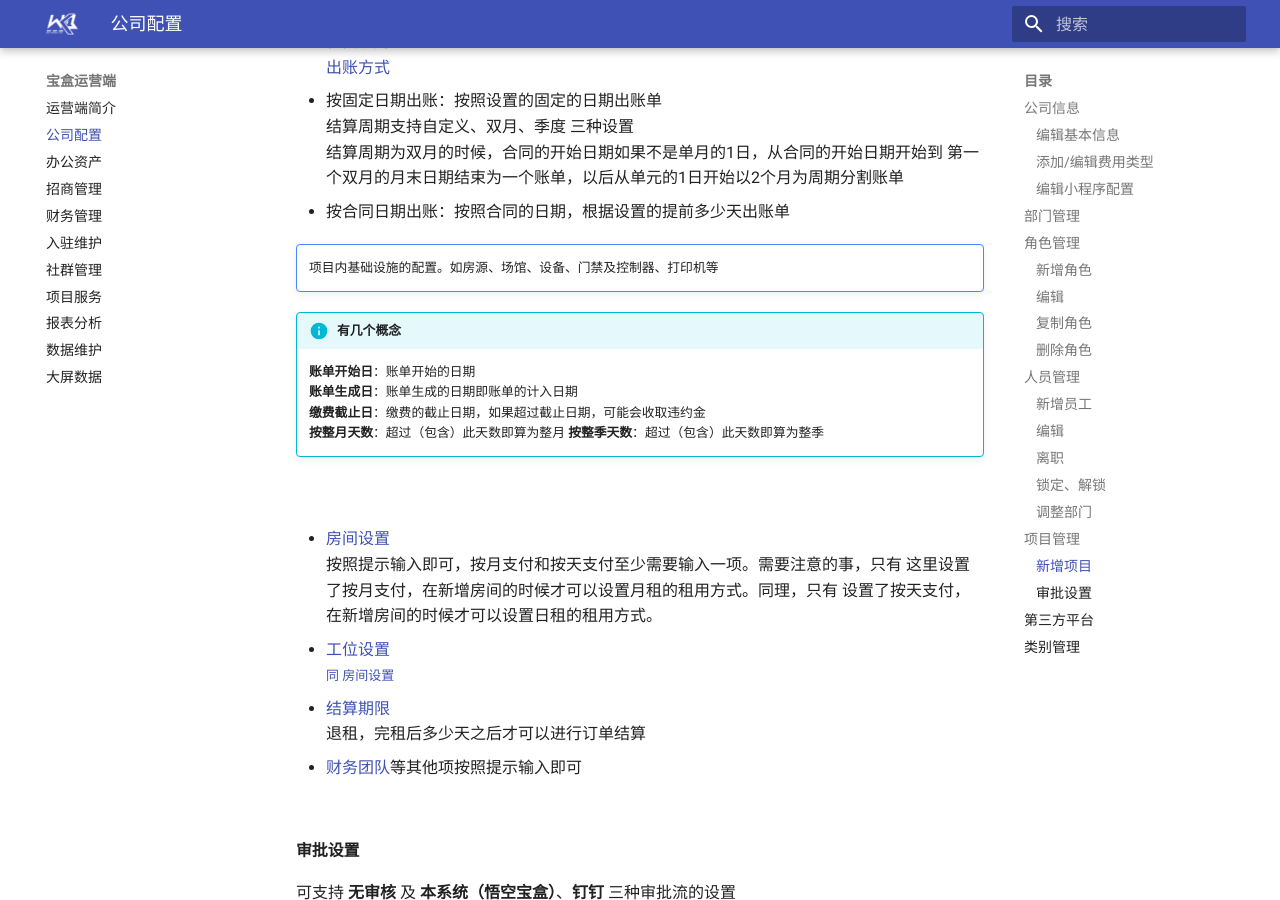
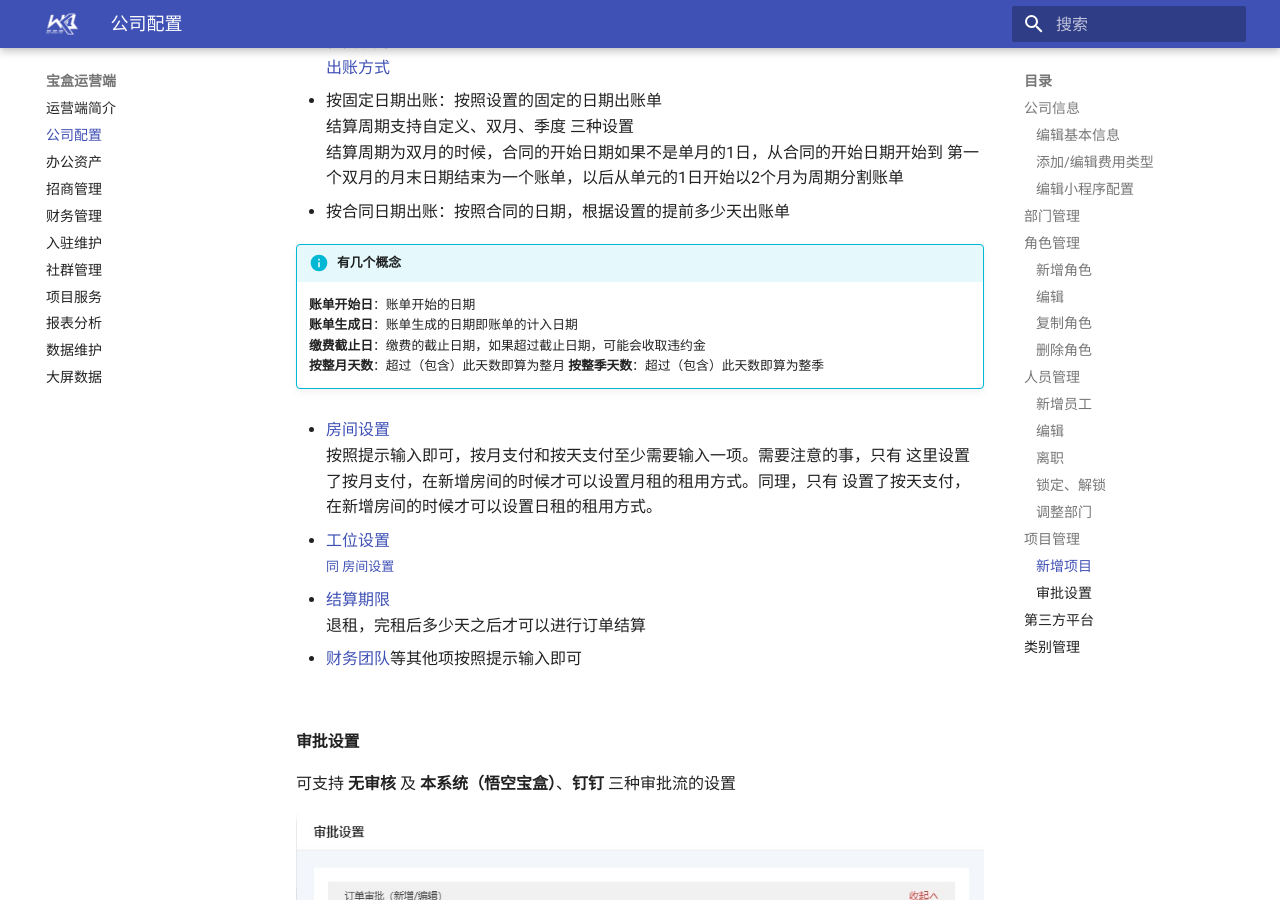
Before and after one commit to wukongbox/docs_stage, an MkDocs documentation site: the page built from docs/V4/010.md, in a window 1280 px wide and 900 px high, scrolled down 11562 px. Built offline with MkDocs 1.6.1 and Material for MkDocs 9.7.7, drawn with Linux system fonts in a browser that asks for light colours.

Commit message:
no message

```diff
--- a/docs/V4/010.md
+++ b/docs/V4/010.md
@@ -149,8 +149,6 @@
   - 按合同日期出账：按照合同的日期，根据设置的提前多少天出账单
   </br>
 
-!!! note ""
-    项目内基础设施的配置。如房源、场馆、设备、门禁及控制器、打印机等
 
 !!! info "有几个概念"
     **账单开始日**：账单开始的日期
@@ -158,8 +156,6 @@
     **缴费截止日**：缴费的截止日期，如果超过截止日期，可能会收取违约金
     **按整月天数**：超过（包含）此天数即算为整月
     **按整季天数**：超过（包含）此天数即算为整季
-
-  </br>
 
 - <font color=#3F51B5>房间设置</font>
   </br>
```
Also changed, not shown: docs/V4/WKB基础操作手册.md (line endings or trailing spaces).
